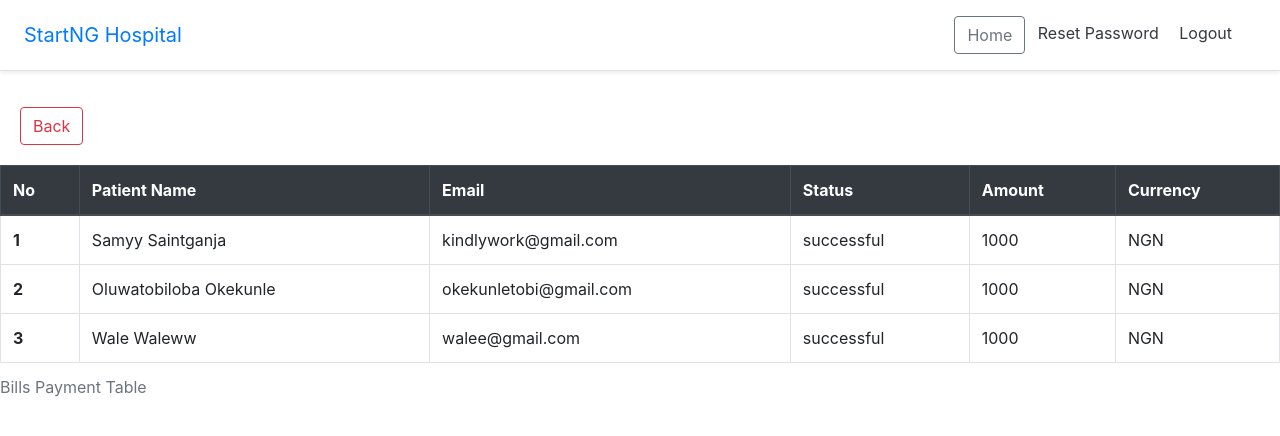
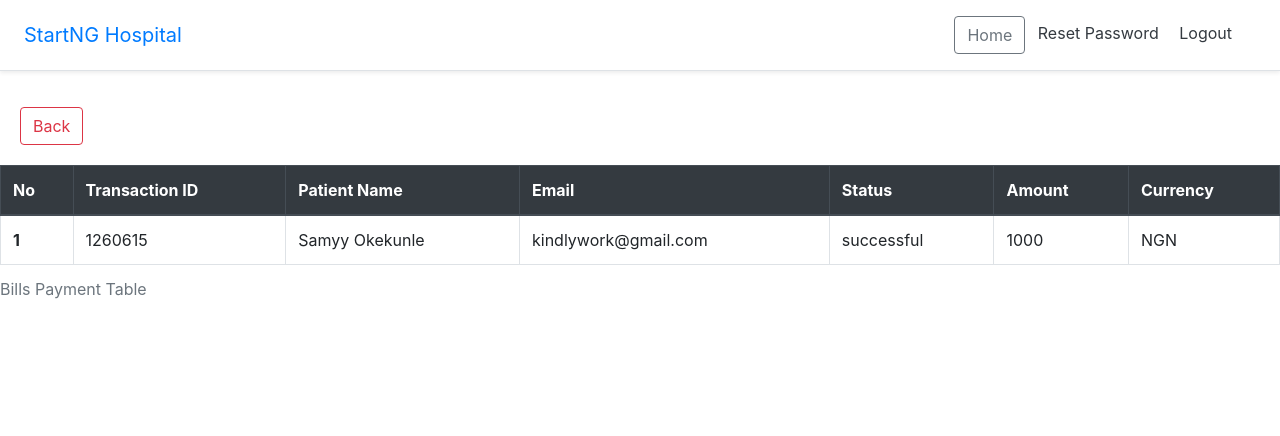
Before and after one commit to Oluwatobilobaoke/SNH, a PHP site: page /myh/billspaymentsforadmin.php in a window 1280 px wide. Shown: the top 436 px of the page. Run offline with PHP 8.4, Linux system fonts and the light colour scheme; the visitor is signed in with stand-in values (Sample User, id 1).

Commit message:
Cleaning Up: Added transaction ID to each payment

```diff
--- a/billpaymentstable.php
+++ b/billpaymentstable.php
@@ -29,6 +29,7 @@ $userData = json_decode($_SESSION['userObject']);
                 <thead class="thead-dark ">
                     <tr>
                         <th scope="col">No</th>
+                        <th scope="col">Transaction ID</th>
                         <th scope="col">Patient Name</th>
                         <th scope="col">Email</th>
                         <th scope="col">Status</th>
--- a/billspaymentsforadmin.php
+++ b/billspaymentsforadmin.php
@@ -28,6 +28,7 @@ $userData = json_decode($_SESSION['userObject']);
                 <thead class="thead-dark ">
                     <tr>
                         <th scope="col">No</th>
+                        <th scope="col">Transaction ID</th>
                         <th scope="col">Patient Name</th>
                         <th scope="col">Email</th>
                         <th scope="col">Status</th>
--- a/db/payments/kindlywork@gmail.com.json
+++ /dev/null
@@ -1 +0,0 @@
-{"status":"successful","email":"kindlywork@gmail.com","patientname":"Samyy Saintganja","amount":1000,"currency":"NGN"}
--- /dev/null
+++ b/db/payments/kindlywork@gmail.com1260615.json
@@ -0,0 +1 @@
+{"transactionid":1260615,"status":"successful","email":"kindlywork@gmail.com","patientname":"Samyy Okekunle","amount":1000,"currency":"NGN"}
--- a/db/payments/okekunletobi@gmail.com.json
+++ /dev/null
@@ -1 +0,0 @@
-{"status":"successful","email":"okekunletobi@gmail.com","patientname":"Oluwatobiloba Okekunle","amount":1000,"currency":"NGN"}
--- a/db/payments/walee@gmail.com.json
+++ /dev/null
@@ -1 +0,0 @@
-{"status":"successful","email":"walee@gmail.com","patientname":"Wale Waleww","amount":1000,"currency":"NGN"}
--- a/functions/tables.php
+++ b/functions/tables.php
@@ -44,6 +44,7 @@ function getPersonalPaidBills($email)
             $rows .= "
              <tr>
                 <th scope='row'>$rowNum</th>
+                <td>$payments->transactionid</td>
                 <td>$payments->patientname</td>
                 <td>$payments->email</td>
                 <td>$payments->status</td>
@@ -74,6 +75,7 @@ function getPaidBills()
             $rows .= "
              <tr>
                 <th scope='row'>$rowNum</th>
+                <td>$payments->transactionid</td>
                 <td>$payments->patientname</td>
                 <td>$payments->email</td>
                 <td>$payments->status</td>
--- a/transactionhistory.php
+++ b/transactionhistory.php
@@ -29,6 +29,7 @@ $userData = json_decode($_SESSION['userObject']);
                 <thead class="thead-dark ">
                     <tr>
                         <th scope="col">No</th>
+                        <th scope="col">Transaction ID</th>
                         <th scope="col">Patient Name</th>
                         <th scope="col">Email</th>
                         <th scope="col">Status</th>
```
Also changed, not shown: paybillverifiation.php (+5 -2 lines).
